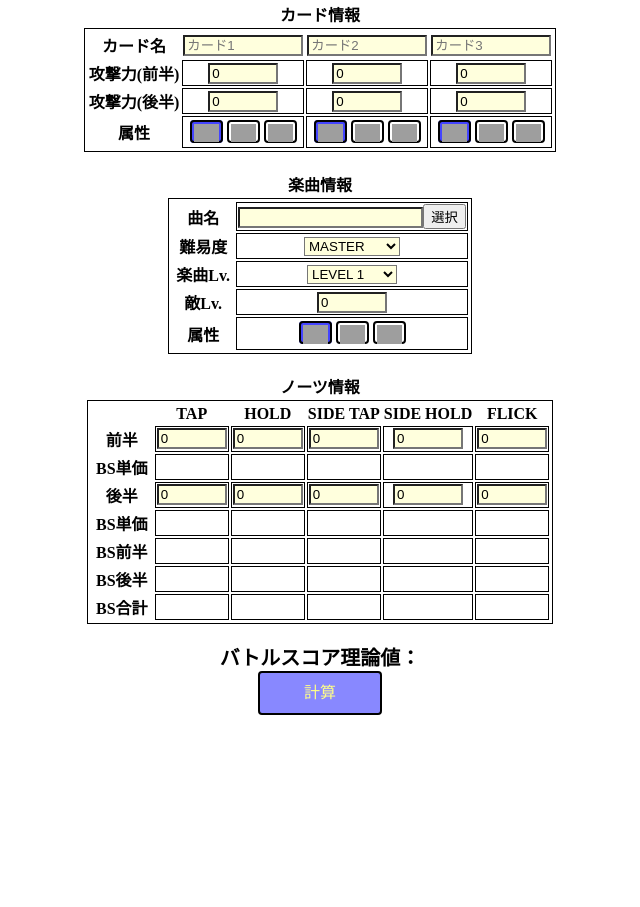
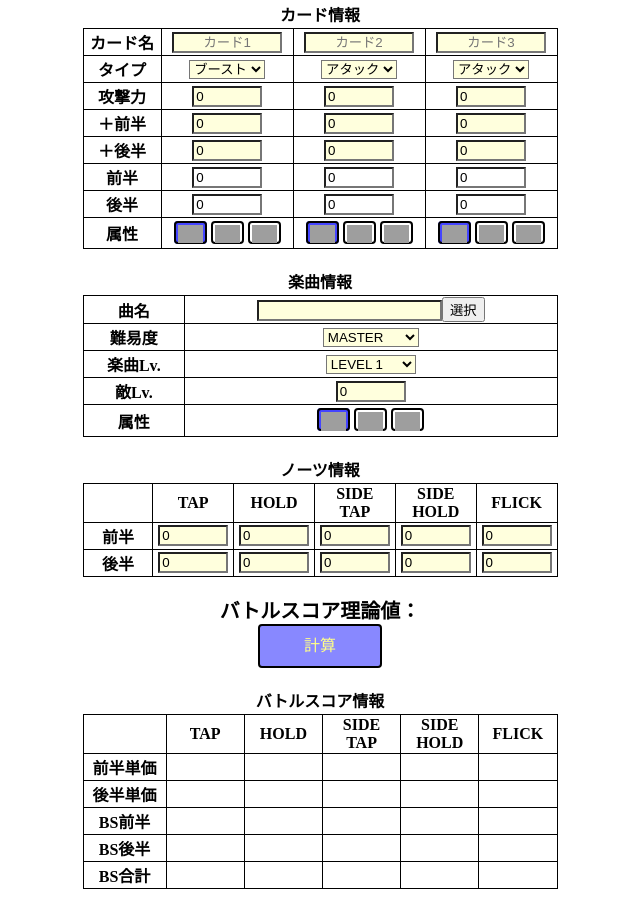
Before and after one commit to mel225/BScalculator, a plain HTML site: page index.html in a window 1280 px wide. Shown: the whole page, without its empty margins (320-960 px from the left). Before the commit the page ends 800 px from the top, so only its background shows below. Drawn offline with Linux system fonts and the light colour scheme; grey boxes are pictures that could not be loaded.

Commit message:
table border change, power calculation change.

```diff
--- a/content.css
+++ b/content.css
@@ -10,19 +10,6 @@ input[type=number], input[type=text] {
 
 input[type=number], input[type=textbox], input[type=text], select {
   background: #ffd;
-}
-
-th {
-  min-width: 60px;
-}
-
-td {
-  text-align: center;
-  border: 1px solid;
-}
-
-td div {
-  margin: 4px 0;
 }
 
 input[type=radio] {
@@ -49,9 +36,11 @@ label img {
 table {
   left: 0;
   right: 0;
+  width: 475px;
   margin: 0 auto;
   padding: 1px;
   border: 1px solid;
+  border-collapse: collapse;
 }
 
 table caption {
@@ -60,7 +49,27 @@ table caption {
 }
 
 table[name=card] input[type=textbox] {
-  width: 120px;
+  width: 110px;
+  text-align: center;
+}
+
+tr {
+  border: 1px solid;
+}
+
+th {
+  min-width: 60px;
+  border: 1px solid;
+}
+
+td {
+  text-align: center;
+  border: 1px solid;
+  min-width: 60px;
+}
+
+td div {
+  margin: 4px 0;
 }
 
 td label {
--- a/index.html
+++ b/index.html
@@ -36,7 +36,7 @@ function updateMetaViewport(){
   document.querySelector("meta[name='viewport']").setAttribute("content", viewportContent);
 }
     </script>
-    </head>
+  </head>
   <body>
     <div class="wrapper">
       <table name="card">
@@ -50,54 +50,96 @@ function updateMetaViewport(){
           </tr>
         </thead>
         <tbody>
+	  <tr>
+	    <th>タイプ</th>
+	    <td><select name="card_type1" onchange="pow_change()">
+	      <option value="boost" selected>ブースト</option>
+	      <option value="attack" >アタック</option>
+	      <option value="other" >その他</option>
+	    </select></td>
+	    <td><select name="card_type2" onchange="pow_change()">
+	      <option value="boost">ブースト</option>
+	      <option value="attack" selected>アタック</option>
+	      <option value="other">その他</option>
+	    </select></td>
+	    <td><select name="card_type3" onchange="pow_change()">
+	      <option value="boost">ブースト</option>
+	      <option value="attack" selected>アタック</option>
+	      <option value="other">その他</option>
+	    </select></td>
+	  </tr>
+	  <input type="hidden" name="boost_first_fire" value="0">
+	  <input type="hidden" name="boost_first_leaf" value="0">
+	  <input type="hidden" name="boost_first_aqua" value="0">
+	  <input type="hidden" name="boost_boss_fire" value="0">
+	  <input type="hidden" name="boost_boss_leaf" value="0">
+	  <input type="hidden" name="boost_boss_aqua" value="0">
+	  <tr>
+	    <th>攻撃力</th>
+            <td><input type="text" pattern="^([1-9]\d*|0)(\.\d+)?$" name="pow1" value="0" onchange="pow_change()"></td>
+            <td><input type="text" pattern="^([1-9]\d*|0)(\.\d+)?$" name="pow2" value="0" onchange="pow_change()"></td>
+            <td><input type="text" pattern="^([1-9]\d*|0)(\.\d+)?$" name="pow3" value="0" onchange="pow_change()"></td>
+	  </tr>
+	  <tr>
+	    <th>＋前半</th>
+	    <td><input type="text" pattern="^([1-9]\d*|0)(\.\d+)?$" name="plus_first1" value="0" onchange="pow_change()"></td>
+	    <td><input type="text" pattern="^([1-9]\d*|0)(\.\d+)?$" name="plus_first2" value="0" onchange="pow_change()"></td>
+	    <td><input type="text" pattern="^([1-9]\d*|0)(\.\d+)?$" name="plus_first3" value="0" onchange="pow_change()"></td>
+	  </tr>
+	  <tr>
+	    <th>＋後半</th>
+	    <td><input type="text" pattern="^([1-9]\d*|0)(\.\d+)?$" name="plus_boss1" value="0" onchange="pow_change()"></td>
+	    <td><input type="text" pattern="^([1-9]\d*|0)(\.\d+)?$" name="plus_boss2" value="0" onchange="pow_change()"></td>
+	    <td><input type="text" pattern="^([1-9]\d*|0)(\.\d+)?$" name="plus_boss3" value="0" onchange="pow_change()"></td>
+	  </tr>
           <tr>
-            <th>攻撃力(前半)</th>
-            <td><input type="text" pattern="^([1-9]\d*|0)(\.\d+)?$" name="pow_first1" value=0></td>
-            <td><input type="text" pattern="^([1-9]\d*|0)(\.\d+)?$" name="pow_first2" value=0></td>
-            <td><input type="text" pattern="^([1-9]\d*|0)(\.\d+)?$" name="pow_first3" value=0></td>
+            <th>前半</th>
+            <td><input type="text" pattern="^([1-9]\d*|0)(\.\d+)?$" name="pow_first1" value="0" style="background: #fff;"></td>
+            <td><input type="text" pattern="^([1-9]\d*|0)(\.\d+)?$" name="pow_first2" value="0" style="background: #fff;"></td>
+            <td><input type="text" pattern="^([1-9]\d*|0)(\.\d+)?$" name="pow_first3" value="0" style="background: #fff;"></td>
           </tr>
           <tr>
-            <th>攻撃力(後半)</th>
-            <td><input type="text" pattern="^([1-9]\d*|0)(\.\d+)?$" name="pow_boss1" value=0></td>
-            <td><input type="text" pattern="^([1-9]\d*|0)(\.\d+)?$" name="pow_boss2" value=0></td>
-            <td><input type="text" pattern="^([1-9]\d*|0)(\.\d+)?$" name="pow_boss3" value=0></td>
+            <th>後半</th>
+            <td><input type="text" pattern="^([1-9]\d*|0)(\.\d+)?$" name="pow_boss1" value="0" style="background: #fff;"></td>
+            <td><input type="text" pattern="^([1-9]\d*|0)(\.\d+)?$" name="pow_boss2" value="0" style="background: #fff;"></td>
+            <td><input type="text" pattern="^([1-9]\d*|0)(\.\d+)?$" name="pow_boss3" value="0" style="background: #fff;"></td>
           </tr>
           <tr>
             <th>属性</th>
             <td>
               <div>
-                <input type="radio" style="display:none;" id="attr_fire1" name="card1_attr" value="fire" checked="">
+                <input type="radio" style="display:none;" id="attr_fire1" name="card1_attr" onchange="pow_change()" value="fire" checked="">
                 <label for="attr_fire1"><img src="https://ongeki-net.com/ongeki-mobile/img/card_icon_fire.png"></label>
-                <input type="radio" style="display:none;" id="attr_leaf1" name="card1_attr" value="leaf">
+                <input type="radio" style="display:none;" id="attr_leaf1" name="card1_attr" onchange="pow_change()" value="leaf">
                 <label for="attr_leaf1"><img src="https://ongeki-net.com/ongeki-mobile/img/card_icon_leaf.png"></label>
-                <input type="radio" style="display:none;" id="attr_aqua1" name="card1_attr" value="aqua">
+                <input type="radio" style="display:none;" id="attr_aqua1" name="card1_attr" onchange="pow_change()" value="aqua">
                 <label for="attr_aqua1"><img src="https://ongeki-net.com/ongeki-mobile/img/card_icon_aqua.png"></label>
               </div>
             </td>
             <td>
               <div>
-                <input type="radio" style="display:none;" id="attr_fire2" name="card2_attr" value="fire" checked="">
+                <input type="radio" style="display:none;" id="attr_fire2" name="card2_attr" onchange="pow_change()" value="fire" checked="">
                 <label for="attr_fire2"><img src="https://ongeki-net.com/ongeki-mobile/img/card_icon_fire.png"></label>
-                <input type="radio" style="display:none;" id="attr_leaf2" name="card2_attr" value="leaf">
+                <input type="radio" style="display:none;" id="attr_leaf2" name="card2_attr" onchange="pow_change()" value="leaf">
                 <label for="attr_leaf2"><img src="https://ongeki-net.com/ongeki-mobile/img/card_icon_leaf.png"></label>
-                <input type="radio" style="display:none;" id="attr_aqua2" name="card2_attr" value="aqua">
+                <input type="radio" style="display:none;" id="attr_aqua2" name="card2_attr" onchange="pow_change()" value="aqua">
                 <label for="attr_aqua2"><img src="https://ongeki-net.com/ongeki-mobile/img/card_icon_aqua.png"></label>
               </div>
             </td>
             <td>
               <div>
-                <input type="radio" style="display:none;" id="attr_fire3" name="card3_attr" value="fire" checked="">
+                <input type="radio" style="display:none;" id="attr_fire3" name="card3_attr" onchange="pow_change()" value="fire" checked="">
                 <label for="attr_fire3"><img src="https://ongeki-net.com/ongeki-mobile/img/card_icon_fire.png"></label>
-                <input type="radio" style="display:none;" id="attr_leaf3" name="card3_attr" value="leaf">
+                <input type="radio" style="display:none;" id="attr_leaf3" name="card3_attr" onchange="pow_change()" value="leaf">
                 <label for="attr_leaf3"><img src="https://ongeki-net.com/ongeki-mobile/img/card_icon_leaf.png"></label>
-                <input type="radio" style="display:none;" id="attr_aqua3" name="card3_attr" value="aqua">
+                <input type="radio" style="display:none;" id="attr_aqua3" name="card3_attr" onchange="pow_change()" value="aqua">
                 <label for="attr_aqua3"><img src="https://ongeki-net.com/ongeki-mobile/img/card_icon_aqua.png"></label>
               </div>
             </td>
           </tr>
         </tbody>
       </table>
-      <br />
+      <br>
       <table name="music">
         <caption>楽曲情報</caption>
         <tbody>
@@ -108,11 +150,11 @@ function updateMetaViewport(){
           <tr>
             <th>難易度</th>
             <td><select name="difficulty">
-              <option value=1.0>BASIC</option>
-              <option value=1.05>ADVANCED</option>
-              <option value=1.15>EXPERT</option>
-              <option value=1.2 selected>MASTER</option>
-              <option value=1.25>LUNATIC</option>
+              <option value="1.0">BASIC</option>
+              <option value="1.05">ADVANCED</option>
+              <option value="1.15">EXPERT</option>
+              <option value="1.2" selected="">MASTER</option>
+              <option value="1.25">LUNATIC</option>
             </select></td>
           </tr>
           <tr>
@@ -145,7 +187,7 @@ function updateMetaViewport(){
           </tr>
           <tr>
             <th>敵Lv.</th>
-            <td><input type="number" pattern="\d*" name="boss_level" value=0></td>
+            <td><input type="number" pattern="\d*" name="boss_level" value="0"></td>
           </tr>
           <tr>
             <th>属性</th>
@@ -162,7 +204,7 @@ function updateMetaViewport(){
           </tr>
         </tbody>
       </table>
-      <br />
+      <br>
       <table name="notes">
         <caption>ノーツ情報</caption>
         <thead>
@@ -170,45 +212,69 @@ function updateMetaViewport(){
             <th></th>
             <th>TAP</th>
             <th>HOLD</th>
-            <th>SIDE TAP</th>
-            <th>SIDE HOLD</th>
+            <th>SIDE<br>TAP</th>
+            <th>SIDE<br>HOLD</th>
             <th>FLICK</th>
           </tr>
         </thead>
         <tbody>
           <tr>
             <th>前半</th>
-            <td><input type="number" pattern="\d*" onchange="bs_change(this)" name="tap_first" value=0><input type="hidden" name="bsnum_tap_first" value=0></td>
-            <td><input type="number" pattern="\d*" onchange="bs_change(this)" name="hold_first" value=0><input type="hidden" name="bsnum_hold_first" value=0></td>
-            <td><input type="number" pattern="\d*" onchange="bs_change(this)" name="sidetap_first" value=0><input type="hidden" name="bsnum_sidetap_first" value=0></td>
-            <td><input type="number" pattern="\d*" onchange="bs_change(this)" name="sidehold_first" value=0><input type="hidden" name="bsnum_sidehold_first" value=0></td>
-            <td><input type="number" pattern="\d*" onchange="bs_change(this)" name="flick_first" value=0><input type="hidden" name="bsnum_flick_first" value=0></td>
+            <td><input type="number" pattern="\d*" onchange="bs_change(this)" name="tap_first" value="0"><input type="hidden" name="bsnum_tap_first" value="0"></td>
+            <td><input type="number" pattern="\d*" onchange="bs_change(this)" name="hold_first" value="0"><input type="hidden" name="bsnum_hold_first" value="0"></td>
+            <td><input type="number" pattern="\d*" onchange="bs_change(this)" name="sidetap_first" value="0"><input type="hidden" name="bsnum_sidetap_first" value="0"></td>
+            <td><input type="number" pattern="\d*" onchange="bs_change(this)" name="sidehold_first" value="0"><input type="hidden" name="bsnum_sidehold_first" value="0"></td>
+            <td><input type="number" pattern="\d*" onchange="bs_change(this)" name="flick_first" value="0"><input type="hidden" name="bsnum_flick_first" value="0"></td>
 	  </tr>
+          <tr>
+            <th>後半</th>
+            <td><input type="number" pattern="\d*" onchange="bs_change(this)" name="tap_boss" value="0"><input type="hidden" name="bsnum_tap_boss" value="0"></td>
+            <td><input type="number" pattern="\d*" onchange="bs_change(this)" name="hold_boss" value="0"><input type="hidden" name="bsnum_hold_boss" value="0"></td>
+            <td><input type="number" pattern="\d*" onchange="bs_change(this)" name="sidetap_boss" value="0"><input type="hidden" name="bsnum_sidetap_boss" value="0"></td>
+            <td><input type="number" pattern="\d*" onchange="bs_change(this)" name="sidehold_boss" value="0"><input type="hidden" name="bsnum_sidehold_boss" value="0"></td>
+            <td><input type="number" pattern="\d*" onchange="bs_change(this)" name="flick_boss" value="0"><input type="hidden" name="bsnum_flick_boss" value="0"></td>
+	  </tr>
+	  <input type="hidden" name="bsnum_notes" value="0">
+	</tbody>
+      </table>
+      <br />
+      <div class="battlescore">
+	<span class="battlescore_title">バトルスコア理論値：</span>
+	<span class="battlescore_value" name="bs_value"></span>
+      </div>
+      <div>
+	<div class="calcbutton" onclick="BScalc()">計算</div>
+      </div>
+      <br />
+      <table name="bs">
+	<caption>バトルスコア情報</caption>
+        <thead>
+          <tr>
+            <th></th>
+            <th>TAP</th>
+            <th>HOLD</th>
+            <th>SIDE<br>TAP</th>
+            <th>SIDE<br>HOLD</th>
+            <th>FLICK</th>
+          </tr>
+        </thead>
+	<tbody>
 	  <tr>
-	    <th>BS単価</th>
+	    <th>前半単価</th>
 	    <td><label name="unibs_tap_first"></label></td>
 	    <td><label name="unibs_hold_first"></label></td>
 	    <td><label name="unibs_sidetap_first"></label></td>
 	    <td><label name="unibs_sidehold_first"></label></td>
 	    <td><label name="unibs_flick_first"></label></td>
 	  </tr>
-          <tr>
-            <th>後半</th>
-            <td><input type="number" pattern="\d*" onchange="bs_change(this)" name="tap_boss" value=0><input type="hidden" name="bsnum_tap_boss" value=0></td>
-            <td><input type="number" pattern="\d*" onchange="bs_change(this)" name="hold_boss" value=0><input type="hidden" name="bsnum_hold_boss" value=0></td>
-            <td><input type="number" pattern="\d*" onchange="bs_change(this)" name="sidetap_boss" value=0><input type="hidden" name="bsnum_sidetap_boss" value=0></td>
-            <td><input type="number" pattern="\d*" onchange="bs_change(this)" name="sidehold_boss" value=0><input type="hidden" name="bsnum_sidehold_boss" value=0></td>
-            <td><input type="number" pattern="\d*" onchange="bs_change(this)" name="flick_boss" value=0><input type="hidden" name="bsnum_flick_boss" value=0></td>
-	  </tr>
 	  <tr>
-	    <th>BS単価</th>
+	    <th>後半単価</th>
 	    <td><label name="unibs_tap_boss"></label></td>
 	    <td><label name="unibs_hold_boss"></label></td>
 	    <td><label name="unibs_sidetap_boss"></label></td>
 	    <td><label name="unibs_sidehold_boss"></label></td>
 	    <td><label name="unibs_flick_boss"></label></td>
 	  </tr>
-	  <input type="hidden" name="bsnum_notes" value=0>
 	  <tr>
 	    <th>BS前半</th>
 	    <td><label name="bs_tap_first"></label></td>
@@ -236,13 +302,8 @@ function updateMetaViewport(){
         </tbody>
       </table>
       <br />
-      <div class="battlescore">
-	<span class="battlescore_title">バトルスコア理論値：</span>
-	<span class="battlescore_value" name="bs_value"></span>
-      </div>
-      <div>
-	<div class="calcbutton" onclick="BScalc()">計算</div>
-      </div>
+      <footer>
+      </footer>
     </div>
   </body>
 </html>
--- a/script.js
+++ b/script.js
@@ -42,6 +42,54 @@ function BScalc(){
   document.querySelector("span[name=bs_value]").innerText = battlescore;
 }
 
+function bs_change(input){
+  var num = 0;
+  ["first", "boss"].forEach(function(half){
+    ["tap", "hold", "sidetap", "sidehold", "flick"].forEach(function(note){
+      num = new BigNumber(document.querySelector(`input[name=${note}_${half}]`).value).times(getNoteCoef(note)).plus(num);
+    });
+  });
+  document.querySelector("input[name=bsnum_notes]").value = num.toNumber();
+}
+
+function pow_change(number){
+  var boost = {first: {fire: 0, leaf: 0, aqua: 0}, boss: {fire: 0, leaf: 0, aqua: 0}};
+  [1,2,3].forEach(function(num){
+    if(document.querySelector(`select[name=card_type${num}]`).value == "boost"){
+      var attr = getAttr(num);
+      boost.first[attr] += parseInt(document.querySelector(`input[name=plus_first${num}]`).value);
+      boost.boss[attr] += parseInt(document.querySelector(`input[name=plus_boss${num}]`).value);
+    }
+  });
+
+  ["fire", "leaf", "aqua"].forEach(function(attr){
+    document.querySelector(`input[name=boost_first_${attr}]`).value = boost.first[attr];
+    document.querySelector(`input[name=boost_boss_${attr}]`).value = boost.boss[attr];
+  });
+
+  [1,2,3].forEach(function(num){
+    ["first", "boss"].forEach(function(half){
+      var plus = 100;
+      switch(document.querySelector(`select[name=card_type${num}]`).value){
+        case "boost":
+          break;
+
+        case "other":
+          plus += parseInt(document.querySelector(`input[name=plus_${half}${num}]`).value);
+          break;
+
+        case "attack":
+          plus += parseInt(document.querySelector(`input[name=plus_${half}${num}]`).value);
+          plus += parseInt(document.querySelector(`input[name=boost_${half}_${getAttr(num)}]`).value);
+          break;
+      }
+      var pow = parseInt(document.querySelector(`input[name=pow${num}]`).value);
+      var p = '' + (pow * plus);
+      document.querySelector(`input[name=pow_${half}${num}]`).value = parseFloat(p.slice(0, -2) + "." + p.slice(-2));
+    });
+  });
+}
+
 function getAttr(n){
   if(!n) n="";
   var attr;
@@ -69,16 +117,6 @@ function getAttrCoef(user_attr, enemy_attr){
   return coef;
 }
 
-function bs_change(input){
-  var num = 0;
-  ["first", "boss"].forEach(function(half){
-    ["tap", "hold", "sidetap", "sidehold", "flick"].forEach(function(note){
-      num = new BigNumber(document.querySelector(`input[name=${note}_${half}]`).value).times(getNoteCoef(note)).plus(num);
-    });
-  });
-  document.querySelector("input[name=bsnum_notes]").value = num.toNumber();
-}
-
 function getNoteCoef(note_name){
   var result;
   switch(note_name){
```
